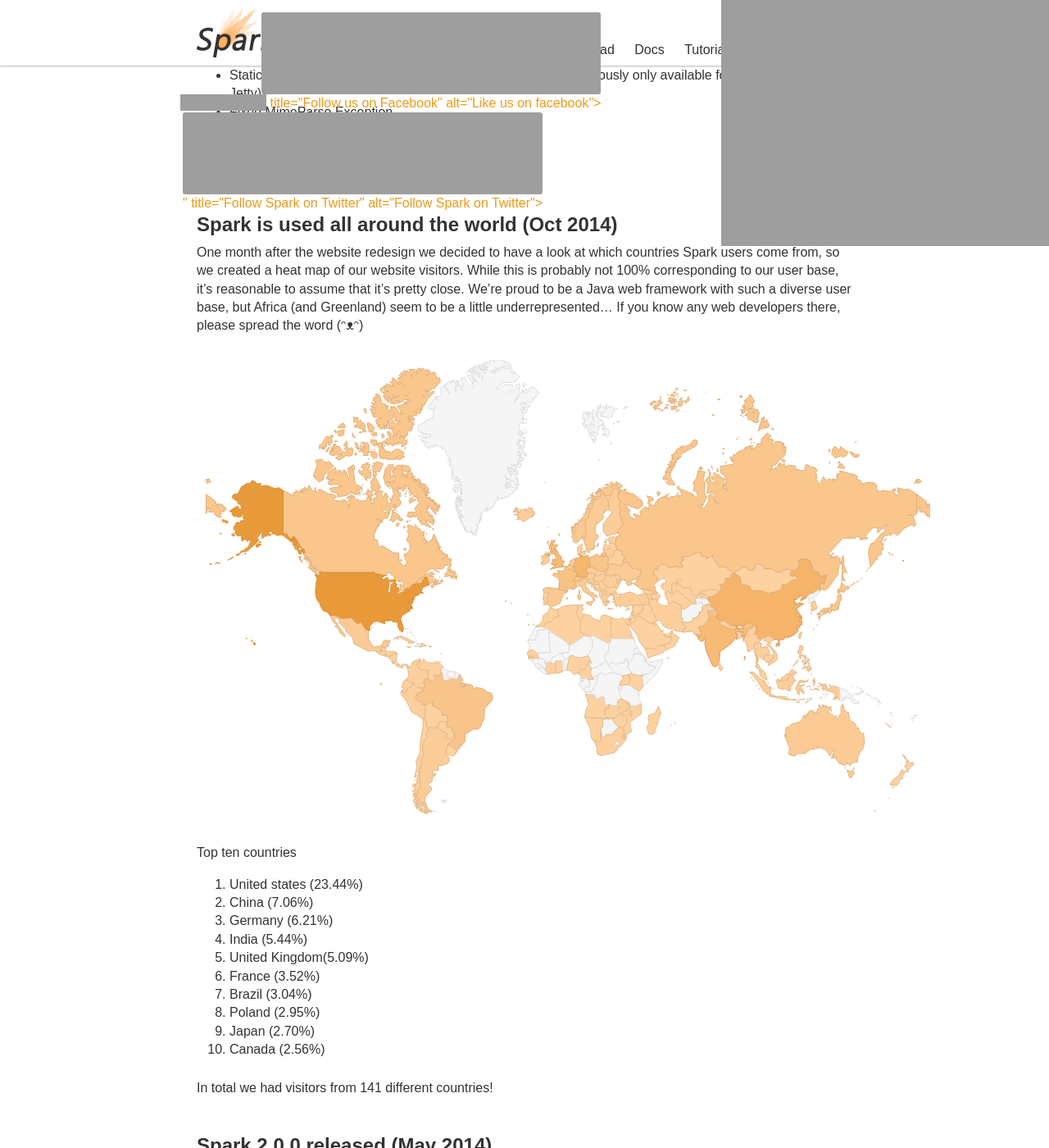
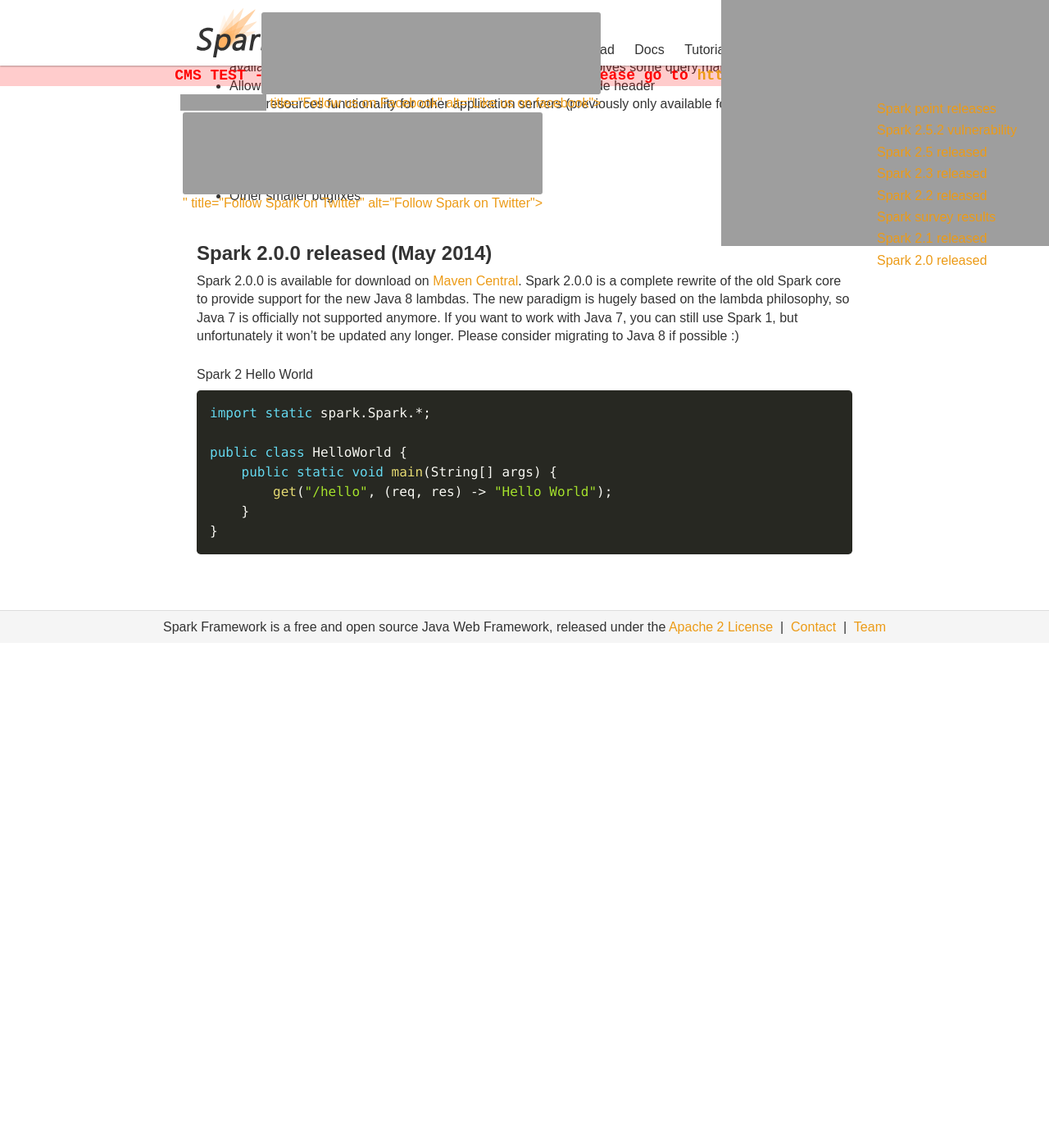
Before and after one commit to sparkjava/sparkjava.github.io, a Jekyll site: the page built from pages/news.md, in a window 1280 px wide and 1400 px high, scrolled down 5065 px. Shown: the whole window at 82% size. Built offline with Jekyll 4.4.1, drawn with Linux system fonts in a browser that asks for light colours; after the commit the page ends 5850 px from its top, so only the background shows below that; some of the changed text lies outside the part shown; grey boxes are pictures that could not be loaded.

Commit message:
Add news menu and tutorial overview styling

```diff
--- a/_layouts/default.html
+++ b/_layouts/default.html
@@ -44,11 +44,13 @@
             </div>
         </nav>
     </header>
+
+     <code style="color:red!important;background:rgba(255,0,0,0.2);position:fixed;top:80px;left:0;margin:0;font-size:18px;width:100%;text-align:center;font-weight:700">
+            CMS TEST - If you don't know why you're here, please go to <a href="http://sparkjava.com">http://sparkjava.com</a>
+    </code>
+
     {% if page.permalink == "/" %}{% include sparkBanner.html %}{% endif %}
     <main class="width-limit">
-        <h1 style="color:red!important;background:pink;">
-            CMS TEST - If you don't know why you're here, please go to <a href="http://sparkjava.com">http://sparkjava.com</a>
-        </h1>
         {{ content }}
     </main>
     <footer>
--- a/_posts/tutorials/2015-07-17-sparkberry-pi.markdown
+++ b/_posts/tutorials/2015-07-17-sparkberry-pi.markdown
@@ -7,10 +7,7 @@ comments: true
 permalink: /tutorials/raspberry-pi
 summary: >
   This tutorial will show you how to turn your Raspberry Pi into a webserver in a matter of minutes,
-  using Spark and Groovy. Spark was chosen for the tutorial because "Spark is as easy as it gets".
-  <br>
-  </em> The tutorial is written by Renato Athaydes and originally appeared on his
-  <a href="https://sites.google.com/a/athaydes.com/renato-athaydes/posts/agroovywebserverrunningonraspberrypiinminutes" target="_blank">google site</a>.
+  using Spark and Groovy. Spark was chosen for the tutorial because <em>"Spark is as easy as it gets"</em>.
 ---
 
 ## Background
--- a/_sass/_main.scss
+++ b/_sass/_main.scss
@@ -29,14 +29,26 @@ p {
     margin: 1.5em 0 0.25em;
 }
 
+main {
+    padding: 40px 0;
+    h1, h2, h3, .notification {
+        &:nth-child(1),
+        &:nth-child(2) {
+            margin-top: 0;
+        }
+    }
+}
+
 .width-limit {
     width: 100%;
-    padding: 0 20px;
+    padding-left: 20px;
+    padding-right: 20px;
     max-width: 840px;
     margin: 0 auto;
 }
 
 .notification {
+    margin: 15px 0;
     background: #f5f5f5;
     padding: 15px;
     border-left: 5px solid $spark-orange;
@@ -62,7 +74,7 @@ p {
     list-style: none;
     padding: 0;
     margin-left: 430px;
-    top: 110px;
+    top: 120px;
     z-index: 999999;
     ul {
         margin: 0;
@@ -88,6 +100,25 @@ p {
     }
 }
 
+.tutorial {
+    padding: 5px 15px;
+    border-left: 5px solid #eee;
+    + .tutorial {
+        margin-top: 48px;
+    }
+    h2 {
+        margin: 0;
+        font: 22px "Trebuchet MS", Helvetica, sans-serif;
+    }
+    p {
+        font-size: 15px;
+        margin: 5px 0;
+    }
+    .tutorial-meta {
+        font-size: 13px;
+        color: #888;
+    }
+}
 
 pre { // scrollbar in code examples
     &::-webkit-scrollbar {
--- a/pages/news.md
+++ b/pages/news.md
@@ -10,7 +10,21 @@ Follow us on
 to get the latest news, and other Spark related content
 </div>
 
-## Spark 2.5.1/2.5.2 static files vulnerability
+<div class="right-menu" markdown="1">
+* [Spark point releases](#spark-point-releases)
+* [Spark 2.5.2 vulnerability](#vulnerability)
+* [Spark 2.5 released](#spark-25-released)
+* [Spark 2.3 released](#spark-23-released)
+* [Spark 2.2 released](#spark-22-released)
+* [Spark survey results](#spark-survey-results)
+* [Spark 2.1 released](#spark-21-released)
+* [Spark 2.0 released](#spark-20-released)
+</div>
+
+## Spark point releases (Feb 2017) {#spark-point-releases}
+We have upped the frequency of releases lately, so the current version is 2.5.5. We will publish small updates more frequently, but we will not promote them heavily. Changelogs will only be made for minor releases (next will be 2.6).
+
+## Spark 2.5.1/2.5.2 static files vulnerability {#vulnerability}
 Early November 2016 a [vulnerability](http://www.cvedetails.com/vulnerability-list/vendor_id-15987/product_id-34958/version_id-203903/Sparkjava-Spark-2.5.html) in how Spark 2.5/2.5.1 handles static files was exposed through a [mailing list](http://marc.info/?l=full-disclosure&m=147814643630342&w=2).
 We fixed it the same day we became aware of it, and a new version of Spark (2.5.2) was released.
 
@@ -24,7 +38,7 @@ Be assured that we do read emails and that this is the first email gmail has mis
 4. If 1, 2 an 3 fails, feel free to expose the vulnerability in order to inform people.
 It's not that we want to keep vulnerabilities a secret, but we want to users to have a fixed version of Spark to switch to once the vulnerability is exposed.
 
-## Spark 2.5 released (May 2016)
+## Spark 2.5 released (May 2016) {#spark-25-released}
 At last, {% include macros/mavenLink.html version="2.5" %}
 We made so many changes that we decided to skip version 2.4! ... ... ... Okay, we did release 2.4, but there was a bug in the static file API. Since you can't amend or remove a release on maven we had to do a new release.
 
@@ -88,7 +102,7 @@ We've started a new project, called Spark Debug Tools
 
 There has also been other bugfixes and minor changes. {% include macros/seeCommitHistory.html %}
 
-## Spark 2.3 released (Sep 2015)
+## Spark 2.3 released (Sep 2015) {#spark-23-released}
 Woop woop, {% include macros/mavenLink.html version="2.3" %}
 
 Changes
@@ -99,7 +113,7 @@ Changes
 * Newer versions of all dependencies
 * Other minor features have also been added, as well as some bugfixes. {% include macros/seeCommitHistory.html %}
 
-## Spark 2.2 released (May 2015)
+## Spark 2.2 released (May 2015) {#spark-22-released}
 {% include macros/mavenLink.html version="2.2" %}
 
 New features
@@ -115,7 +129,7 @@ New features
 * Methods for removing all routes (or particular ones)
 * There have also been other minor bugfixes and improvements, {% include macros/seeCommitHistory.html %}
 
-## Spark survey results (Apr 2015)
+## Spark survey results (Apr 2015) {#spark-survey-results}
 ### About the survey
 For the past couple of weeks we've been showing users on the documentation page a survey popup (in the lower right corner though, we're not evil). A couple of hundred users have responded to the survey now, so we've stopped it. We're sorry if this annoyed anyone, but hey, at least we're sharing the results with you.
 
@@ -136,7 +150,7 @@ No big surprises here. As most Spark users create REST APIs without any view, th
 <img src="/img/news/survey4.png" alt="Spark survey results image 4">
 We're glad to see that 90% of our users think that Spark's documentation is okay or better ("Good" being the largest group at 41%). If you find any faults or have any input regarding the documentation, please let us know. We would like all our users to think that our documentation is at least okay.
 
-## Spark 2.1 released (Dec 2014)
+## Spark 2.1 released (Dec 2014) {#spark-21-released}
 Per has been really busy at work lately, but {% include macros/mavenLink.html version="2.1" %}
 The new version is 2.1, not 2.1.0. Since we're aiming to be a lightweight/micro web framework, we decided that having 3 digits was too much! Also, eight more versions will probably be more than we need before the next major release of Spark (3.0).
 
@@ -151,27 +165,7 @@ body() is now available even if "consumed" by previous filter/route (this also s
 * Other smaller bugfixes
 
 
-## Spark is used all around the world (Oct 2014)
-One month after the website redesign we decided to have a look at which countries Spark users come from, so we created a heat map of our website visitors. While this is probably not 100% corresponding to our user base, it's reasonable to assume that it's pretty close. We're proud to be a Java web framework with such a diverse user base, but Africa (and Greenland) seem to be a little underrepresented... If you know any web developers there, please spread the word (ᵔᴥᵔ)
-
-<img src="/img/news/sparkworld.png" alt="Spark user heatmap">
-
-Top ten countries
-1. United states (23.44%)
-2. China (7.06%)
-3. Germany (6.21%)
-4. India (5.44%)
-5. United Kingdom(5.09%)
-6. France (3.52%)
-7. Brazil (3.04%)
-8. Poland (2.95%)
-9. Japan (2.70%)
-10. Canada (2.56%)
-
-In total we had visitors from 141 different countries!
-
-
-## Spark 2.0.0 released (May 2014)
+## Spark 2.0.0 released (May 2014) {#spark-20-released}
 {% include macros/mavenLink.html version="2.0.0" %}
 Spark 2.0.0 is a complete rewrite of the old Spark core to provide support for the new Java 8 lambdas.
 The new paradigm is hugely based on the lambda philosophy, so Java 7 is officially not supported anymore. If you want to work with Java 7, you can still use Spark 1, but unfortunately it won't be updated any longer. Please consider migrating to Java 8 if possible :)
```
Also changed, not shown: pages/tutorials.md (+3 -3 lines).
